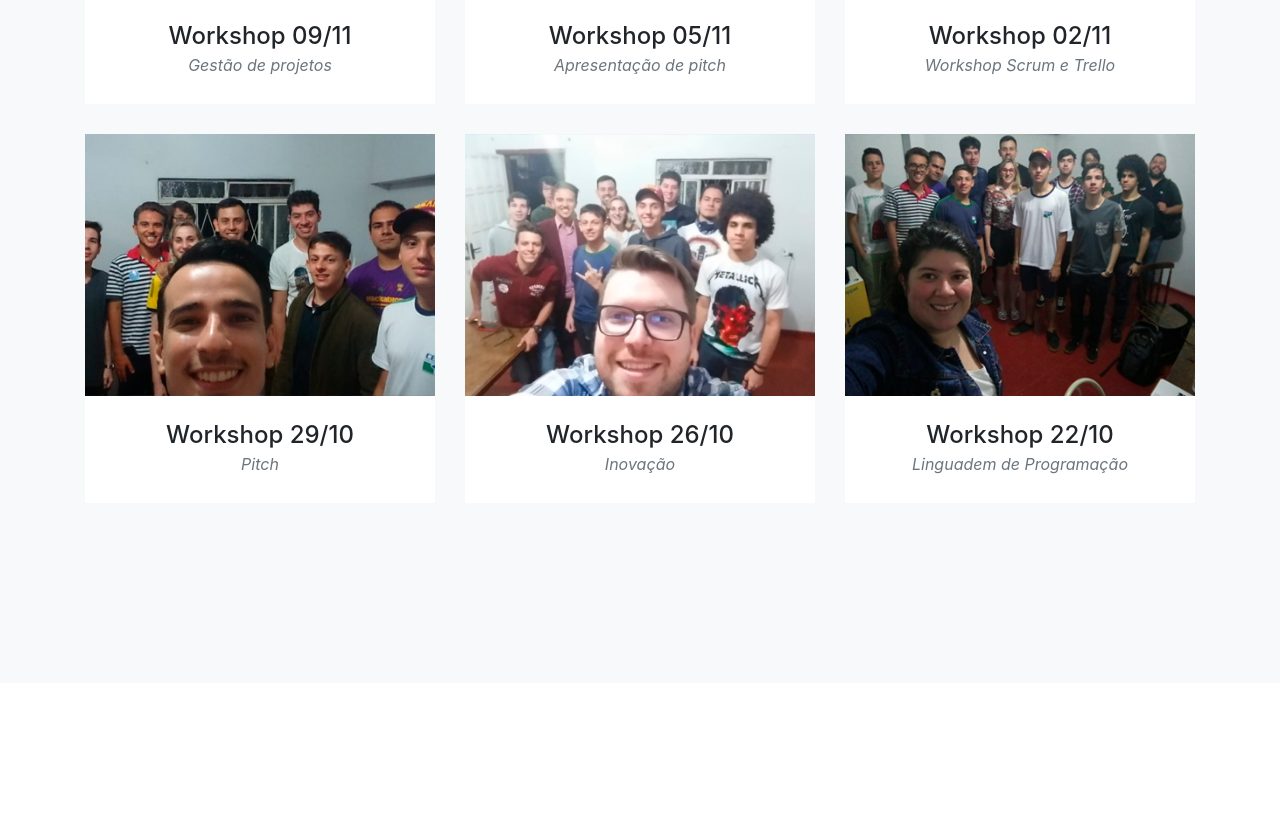
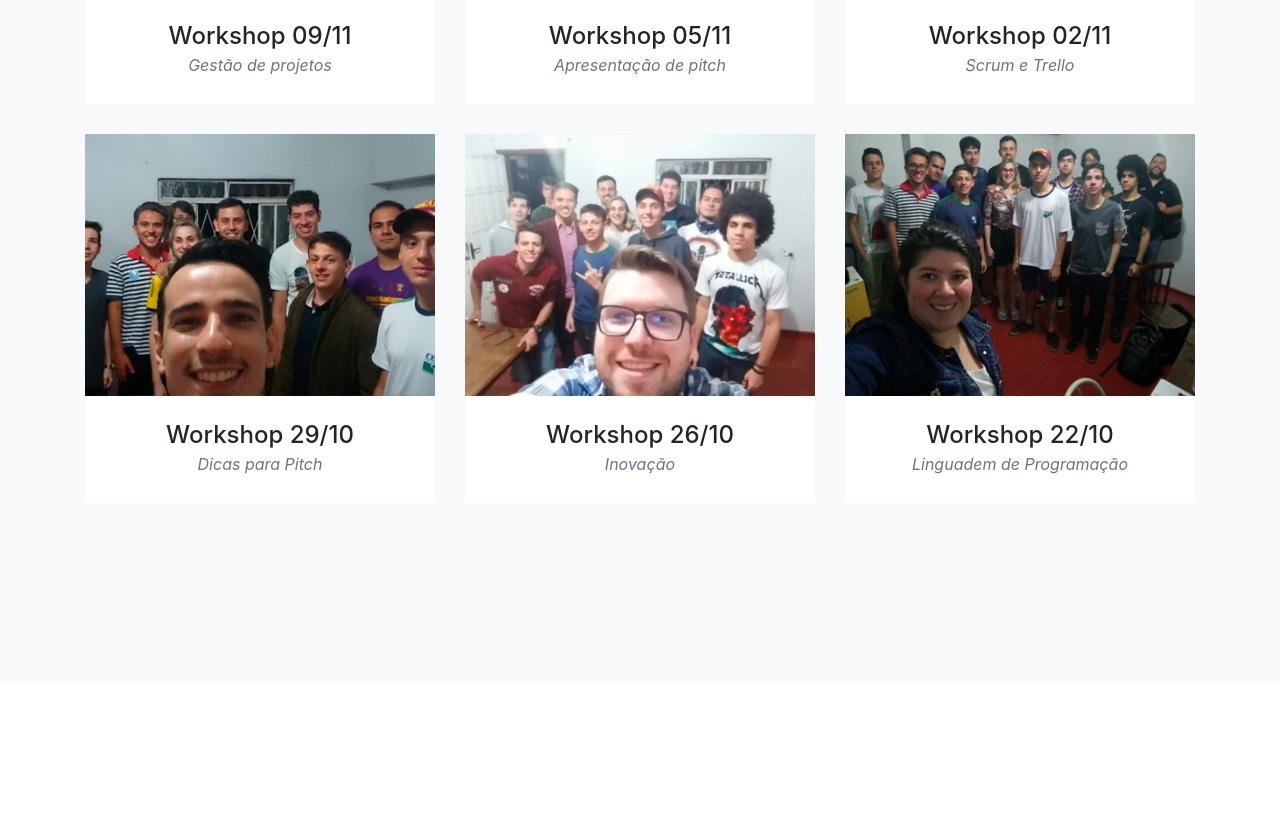
Before and after one commit to QuartelGeneralQG/quartelgeneralqg.github.io, a website with bundled scripts: page index.html in a window 1280 px wide. Shown: the part 2158-2988 px from the top of the page. Built offline with nearby package versions, Linux system fonts and the light colour scheme; files whose address does not match are found by name.

Commit message:
Update 2.0.1:
-Changed one word

```diff
--- a/index.html
+++ b/index.html
@@ -211,7 +211,7 @@
             </a>
             <div class="portfolio-caption">
               <h4>Workshop 02/11</h4>
-              <p class="text-muted">Workshop Scrum e Trello</p>
+              <p class="text-muted">Scrum e Trello</p>
             </div>
           </div>
 
@@ -227,7 +227,7 @@
             </a>
             <div class="portfolio-caption">
               <h4>Workshop 29/10</h4>
-              <p class="text-muted">Pitch</p>
+              <p class="text-muted">Dicas para Pitch</p>
             </div>
           </div>
 
```
